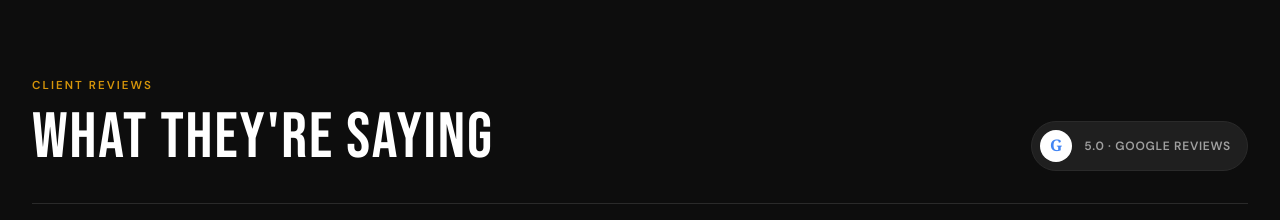
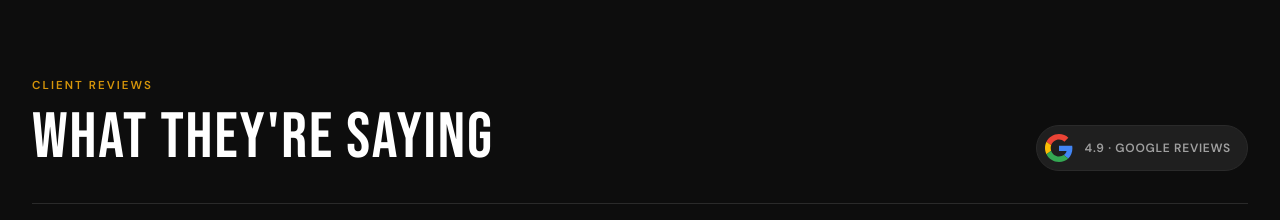
Before and after one commit to Training4Humans/anytime-handyman, a Next.js app: page / in a window 1280 px wide. Shown: the part 2020-2240 px from the top of the page. Built offline with nearby package versions, Linux system fonts and the light colour scheme.

Commit message:
Testimonials: real Google G SVG logo, rating updated to 4.9

```diff
--- a/components/Testimonials.module.css
+++ b/components/Testimonials.module.css
@@ -26,18 +26,10 @@
 }
 
 .googleG {
-  width: 32px;
-  height: 32px;
-  background: white;
-  color: #4285F4;
-  border-radius: 50%;
-  display: flex;
-  align-items: center;
-  justify-content: center;
-  font-weight: 700;
-  font-size: 1rem;
-  font-family: Georgia, serif;
+  width: 28px;
+  height: 28px;
   flex-shrink: 0;
+  display: block;
 }
 
 .googleText {
--- a/components/Testimonials.tsx
+++ b/components/Testimonials.tsx
@@ -22,8 +22,14 @@
           </div>
           <div className={styles.headerRight}>
             <div className={styles.googlePill}>
-              <span className={styles.googleG}>G</span>
-              <span className={styles.googleText}>5.0 · Google Reviews</span>
+              <svg className={styles.googleG} viewBox="0 0 48 48" xmlns="http://www.w3.org/2000/svg" aria-label="Google">
+                <path fill="#EA4335" d="M24 9.5c3.54 0 6.71 1.22 9.21 3.6l6.85-6.85C35.9 2.38 30.47 0 24 0 14.62 0 6.51 5.38 2.56 13.22l7.98 6.19C12.43 13.72 17.74 9.5 24 9.5z"/>
+                <path fill="#4285F4" d="M46.98 24.55c0-1.57-.15-3.09-.38-4.55H24v9.02h12.94c-.58 2.96-2.26 5.48-4.78 7.18l7.73 6c4.51-4.18 7.09-10.36 7.09-17.65z"/>
+                <path fill="#FBBC05" d="M10.53 28.59c-.48-1.45-.76-2.99-.76-4.59s.27-3.14.76-4.59l-7.98-6.19C.92 16.46 0 20.12 0 24c0 3.88.92 7.54 2.56 10.78l7.97-6.19z"/>
+                <path fill="#34A853" d="M24 48c6.48 0 11.93-2.13 15.89-5.81l-7.73-6c-2.18 1.48-4.97 2.31-8.16 2.31-6.26 0-11.57-4.22-13.47-9.91l-7.98 6.19C6.51 42.62 14.62 48 24 48z"/>
+                <path fill="none" d="M0 0h48v48H0z"/>
+              </svg>
+              <span className={styles.googleText}>4.9 · Google Reviews</span>
             </div>
           </div>
         </AnimatedSection>
```
